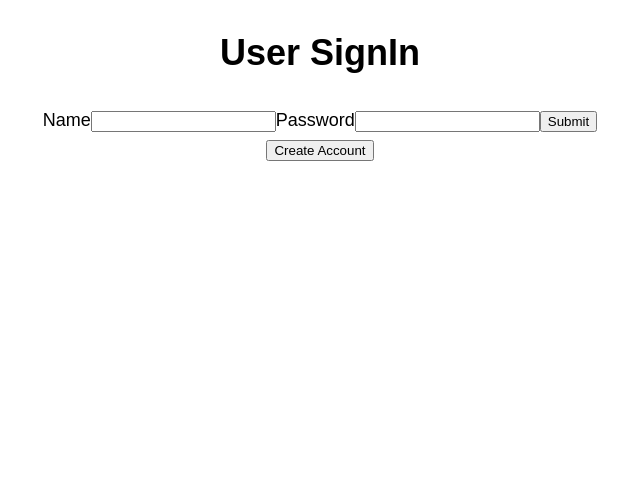
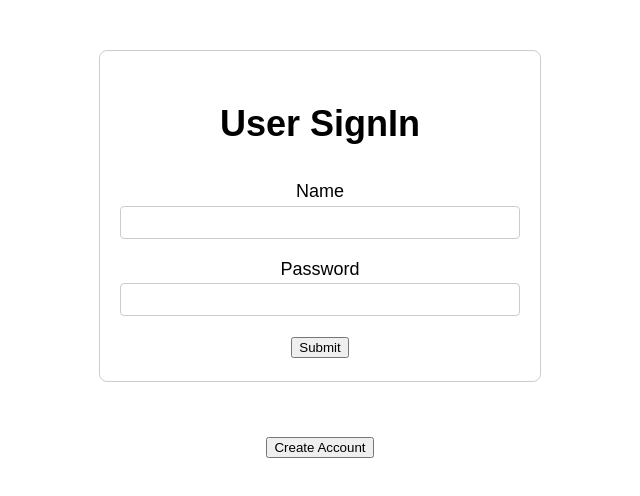
Before and after one commit to anosharahim/myna-voice-ai, a React (Create React App) app in the folder frontend/: page / in a window 1280 px wide. Shown: the top 496 px of the page, without its empty margins (320-960 px from the left). Built offline with nearby package versions, Linux system fonts and the light colour scheme; no server answers.

Commit message:
add form styling

```diff
--- a/frontend/src/css/global.css
+++ b/frontend/src/css/global.css
@@ -7,3 +7,21 @@ body {
   font-size: 18px;
   font-weight: 300;
 }
+
+.form {
+  max-width: 400px;
+  margin: 50px auto;
+  padding: 20px;
+  border: 1px solid #ccc;
+  border-radius: 8px;
+  /* box-shadow: 0 0 10px rgba(0, 0, 0, 0.1); */
+}
+
+.input {
+  width: 100%;
+  padding: 8px;
+  margin-bottom: 16px;
+  box-sizing: border-box;
+  border: 1px solid #ccc;
+  border-radius: 4px;
+}
```
